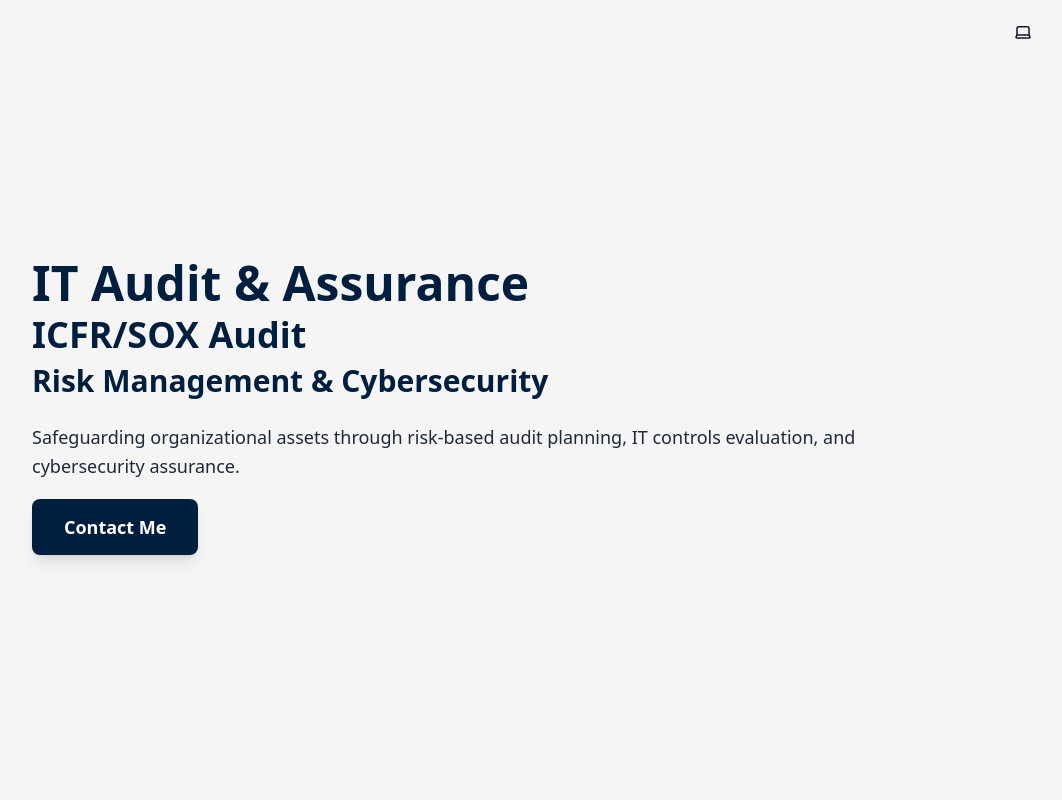
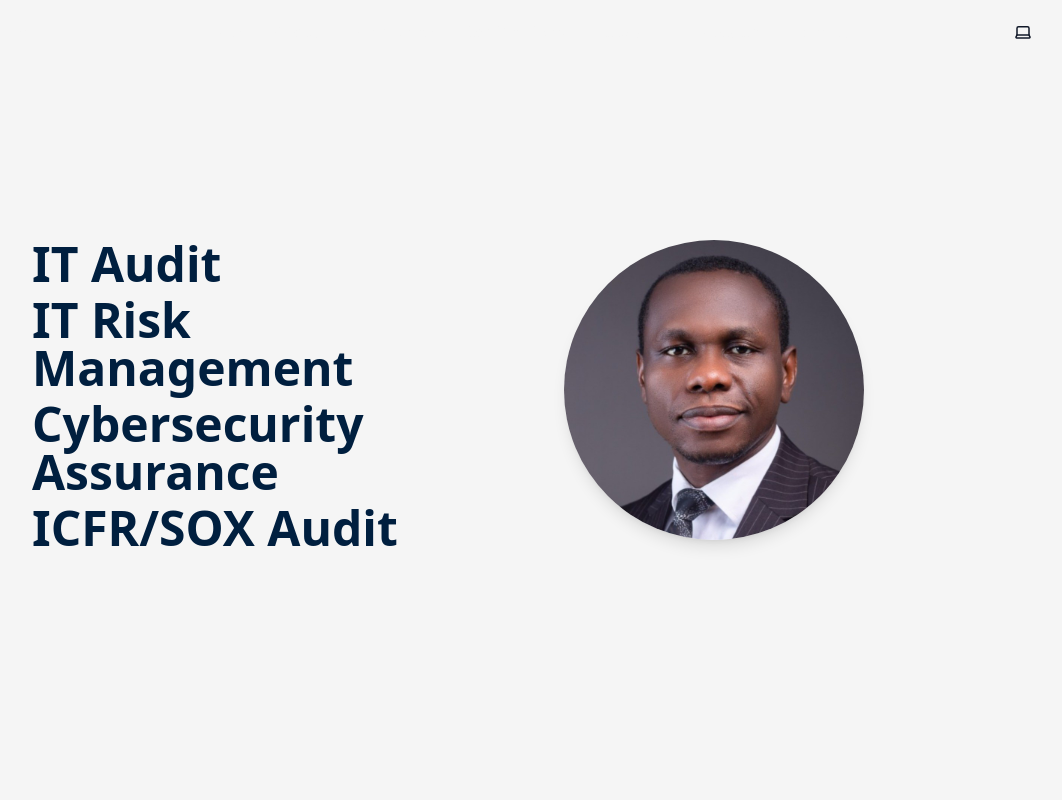
Before and after one commit to samkiel488/Emmanuel-Ilesanmi_Portfolio, a Next.js app: page / in a window 1280 px wide. Shown: the top 800 px of the page, without its empty margins (192-1254 px from the left). Built offline with nearby package versions, Linux system fonts and the light colour scheme.

Commit message:
`Refactor Hero section in Hero.tsx and update Certifications.tsx with new certification list and logo removal`

```diff
--- a/src/components/Certifications.tsx
+++ b/src/components/Certifications.tsx
@@ -1,51 +1,38 @@
 "use client";
 
 import { motion } from "framer-motion";
-import Image from "next/image";
 
 const Certifications = () => {
   const certifications = [
     {
-      name: "Certified Information Systems Auditor (CISA)",
-      issuer: "ISACA",
-      year: "2018",
-      logo: "isaca-cisa.png"
+      name: "Payment Card Industry (PCI) Internal Security Assessor (ISA)",
+      issuer: "PCI Sec. Stand. Council, LLC, US",
+      year: "2024"
     },
     {
-      name: "Certified in Risk and Information Systems Control (CRISC)",
-      issuer: "ISACA",
-      year: "2023",
-      logo: "isaca-crisc.png"
+      name: "Information System Security Professional (CISSP)",
+      issuer: "ISC2 United States",
+      year: "2023"
     },
     {
-      name: "Certified Information Systems Security Professional (CISSP)",
-      issuer: "ISC²",
-      year: "2023",
-      logo: "isc2-cissp.png"
+      name: "Information Systems Auditor (CISA)",
+      issuer: "ISACA, United States",
+      year: "2018"
     },
     {
-      name: "Certified Internal Auditor (CIA)",
-      issuer: "The IIA",
-      year: "2018",
-      logo: "iia-cia.png"
+      name: "ISO 27001 (ISMS) Lead Auditor",
+      issuer: "",
+      year: "2019"
     },
     {
-      name: "Certified Fraud Examiner (CFE)",
-      issuer: "ACFE",
-      year: "2023",
-      logo: "acfe-cfe.png"
-    },
-    {
-      name: "Project Management Professional (PMP)",
-      issuer: "PMI",
-      year: "2023",
-      logo: "pmi-pmp.png"
+      name: "Lean Six Sigma Yellow Belt",
+      issuer: "IASSC, United State",
+      year: "2022"
     },
     {
       name: "COBIT 5 Foundation",
-      issuer: "ISACA",
-      year: "2018",
-      logo: "isaca-cobit5.png"
+      issuer: "PeopleCert",
+      year: "2018"
     }
   ];
 
@@ -70,13 +57,6 @@
               viewport={{ once: true }}
               className="bg-white dark:bg-gray-800 p-6 rounded-lg shadow-lg hover:shadow-xl transition-all duration-300 hover:scale-105 text-center"
             >
-              <Image
-                src={`/logos/${cert.logo}`}
-                alt={cert.name}
-                width={96}
-                height={96}
-                className="w-24 h-24 object-contain mx-auto mb-4"
-              />
               <h3 className="text-lg font-semibold text-primary dark:text-accent mb-2">{cert.name}</h3>
               <p className="text-accent font-medium mb-1">{cert.issuer}</p>
               <p className="text-sm text-gray-600 dark:text-gray-400">{cert.year}</p>
--- a/src/components/Hero.tsx
+++ b/src/components/Hero.tsx
@@ -16,35 +16,42 @@
               transition={{ duration: 0.6, delay: 0.2 }}
               className="text-3xl sm:text-4xl md:text-5xl font-bold text-primary dark:text-accent mb-2"
             >
-              IT Audit & Assurance
+              IT Audit
             </motion.h1>
-            <motion.h2
+            <motion.h1
               initial={{ opacity: 0, y: 20 }}
               animate={{ opacity: 1, y: 0 }}
               transition={{ duration: 0.6, delay: 0.4 }}
-              className="text-2xl sm:text-3xl md:text-4xl font-bold text-primary dark:text-accent mb-2"
+              className="text-3xl sm:text-4xl md:text-5xl font-bold text-primary dark:text-accent mb-2"
             >
-              ICFR/SOX Audit
-            </motion.h2>
-            <motion.h3
+              IT Risk Management
+            </motion.h1>
+            <motion.h1
               initial={{ opacity: 0, y: 20 }}
               animate={{ opacity: 1, y: 0 }}
               transition={{ duration: 0.6, delay: 0.6 }}
-              className="text-xl sm:text-2xl md:text-3xl font-bold text-primary dark:text-accent mb-6"
+              className="text-3xl sm:text-4xl md:text-5xl font-bold text-primary dark:text-accent mb-2"
             >
-              Risk Management & Cybersecurity
-            </motion.h3>
-            <p className="text-base sm:text-lg text-gray-800 dark:text-gray-300 mb-8 leading-relaxed">
-              Safeguarding organizational assets through risk-based audit planning, IT controls evaluation, and cybersecurity assurance.
-            </p>
-            <Link
-              to="contact"
-              smooth={true}
-              duration={500}
-              className="bg-primary text-white px-8 py-4 rounded-lg font-semibold text-lg hover:bg-opacity-90 transition-all duration-300 shadow-lg hover:shadow-xl transform hover:scale-105 cursor-pointer"
+              Cybersecurity Assurance
+            </motion.h1>
+            <motion.h1
+              initial={{ opacity: 0, y: 20 }}
+              animate={{ opacity: 1, y: 0 }}
+              transition={{ duration: 0.6, delay: 0.8 }}
+              className="text-3xl sm:text-4xl md:text-5xl font-bold text-primary dark:text-accent mb-2"
             >
-              Contact Me
-            </Link>
+              ICFR/SOX Audit
+            </motion.h1>
+          </div>
+          <div className="flex justify-center md:justify-end">
+            <Image
+              src="/profile_pic.jpeg"
+              alt="Emmanuel Ilesanmi"
+              width={300}
+              height={300}
+              priority
+              className="rounded-full shadow-lg"
+            />
           </div>
         </div>
       </div>
```
Also changed, not shown: 1 other file (tests, documents, lock files or other folders).
